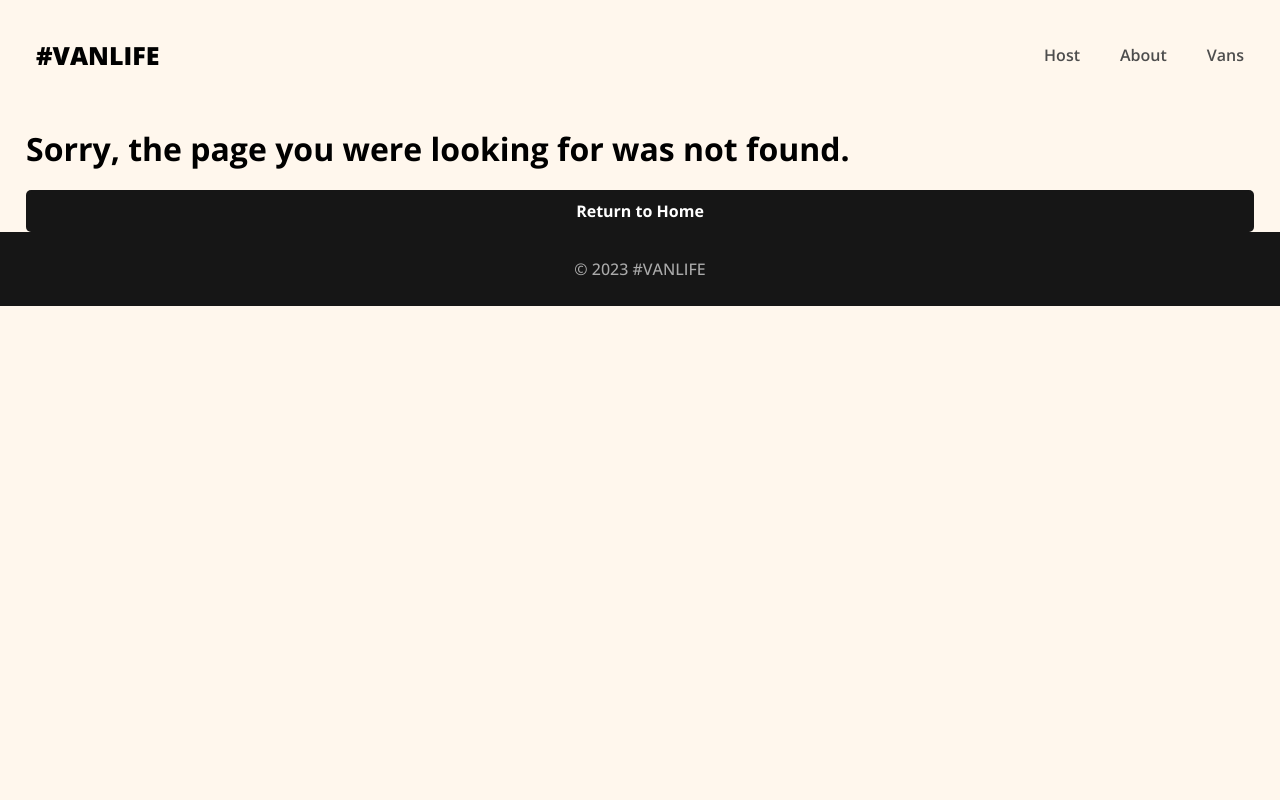
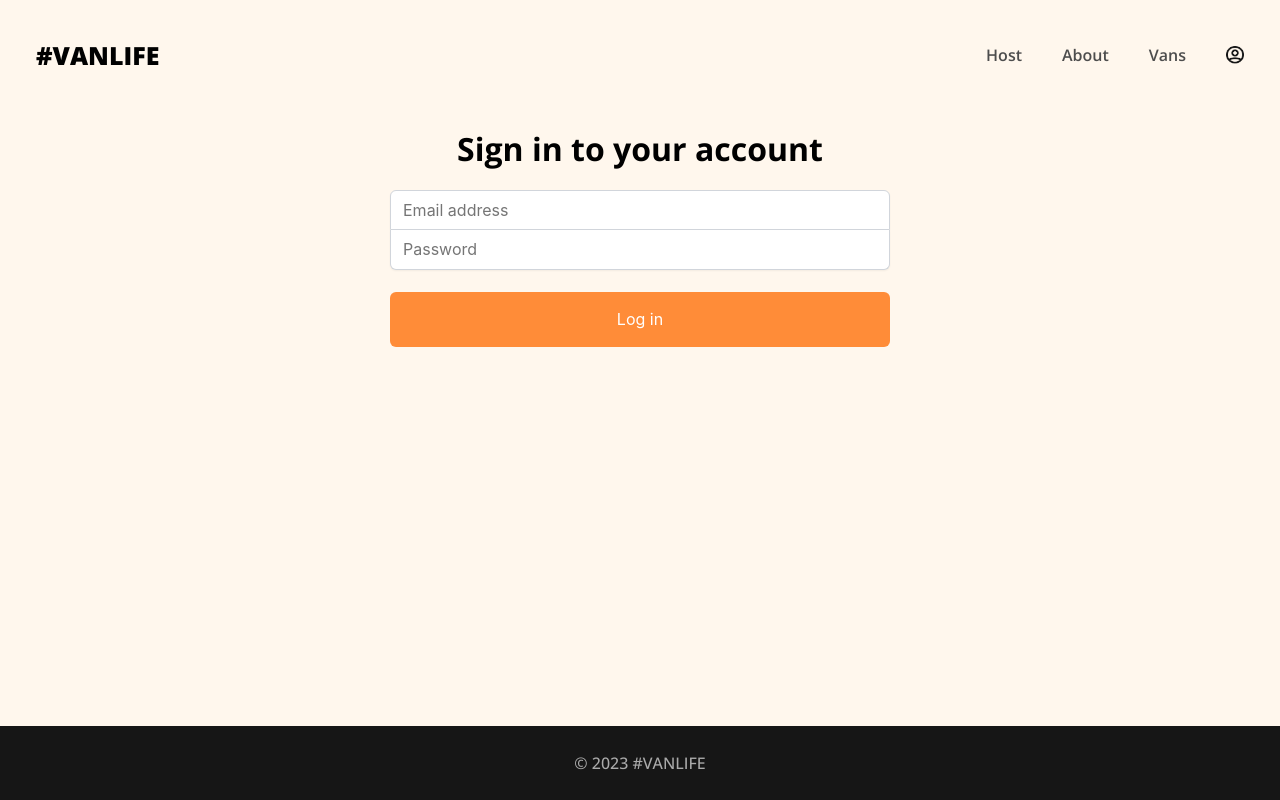
Before and after one commit to Sagnik004/react-concepts, a React (Vite) app in the folder react-router-v6-fcc/: page /login in a window 1280 px wide. Before the commit this address had no page. Built offline with nearby package versions, Linux system fonts and the light colour scheme; what miragejs would draw is missing.

Commit message:
react-router-6-fcc setup for protected routes using new data apis

```diff
--- a/react-router-v6-fcc/src/App.jsx
+++ b/react-router-v6-fcc/src/App.jsx
@@ -17,6 +17,7 @@
 import HostVanInfo from './pages/Host/HostVanInfo';
 import HostVanPricing from './pages/Host/HostVanPricing';
 import HostVanPhotos from './pages/Host/HostVanPhotos';
+import Login from './pages/Login';
 import PageNotFound from './pages/404';
 import Layout from './components/Layout';
 import HostLayout from './components/HostLayout';
@@ -27,6 +28,7 @@
     <Route element={<Layout />}>
       <Route path="/" element={<Home />} />
       <Route path="about" element={<About />} />
+      <Route path="login" element={<Login />} />
       <Route
         path="vans"
         element={<VansList />}
@@ -36,16 +38,64 @@
       <Route path="vans/:id" element={<VanDetail />} />
 
       <Route path="host" element={<HostLayout />}>
-        <Route index element={<Dashboard />} />
-        <Route path="income" element={<Income />} />
-        <Route path="vans" element={<HostVans />} />
+        <Route
+          index
+          element={<Dashboard />}
+          loader={async () => {
+            return null;
+          }}
+        />
+        <Route
+          path="income"
+          element={<Income />}
+          loader={async () => {
+            return null;
+          }}
+        />
+        <Route
+          path="vans"
+          element={<HostVans />}
+          loader={async () => {
+            return null;
+          }}
+        />
+        <Route
+          path="reviews"
+          element={<Reviews />}
+          loader={async () => {
+            return null;
+          }}
+        />
 
-        <Route path="vans/:id" element={<HostVanDetails />}>
-          <Route index element={<HostVanInfo />} />
-          <Route path="pricing" element={<HostVanPricing />} />
-          <Route path="photos" element={<HostVanPhotos />} />
+        <Route
+          path="vans/:id"
+          element={<HostVanDetails />}
+          loader={async () => {
+            return null;
+          }}
+        >
+          <Route
+            index
+            element={<HostVanInfo />}
+            loader={async () => {
+              return null;
+            }}
+          />
+          <Route
+            path="pricing"
+            element={<HostVanPricing />}
+            loader={async () => {
+              return null;
+            }}
+          />
+          <Route
+            path="photos"
+            element={<HostVanPhotos />}
+            loader={async () => {
+              return null;
+            }}
+          />
         </Route>
-        <Route path="reviews" element={<Reviews />} />
       </Route>
 
       {/* 404 page */}
--- a/react-router-v6-fcc/src/components/Header.jsx
+++ b/react-router-v6-fcc/src/components/Header.jsx
@@ -1,13 +1,20 @@
-import { Link, NavLink } from "react-router-dom";
+import { Link, NavLink } from 'react-router-dom';
+
+import avatarImg from '../assets/images/avatar-icon.png';
 
 const Header = () => {
   return (
     <header>
-      <Link to="/" className="site-logo">#VANLIFE</Link>
+      <Link to="/" className="site-logo">
+        #VANLIFE
+      </Link>
       <nav>
         <NavLink to="/host">Host</NavLink>
         <NavLink to="/about">About</NavLink>
         <NavLink to="/vans">Vans</NavLink>
+        <Link to="login" className="login-link">
+          <img src={avatarImg} className="login-icon" />
+        </Link>
       </nav>
     </header>
   );
--- a/react-router-v6-fcc/src/index.css
+++ b/react-router-v6-fcc/src/index.css
@@ -10,6 +10,12 @@
   padding: 0;
   background-color: #fff7ed;
   font-family: 'Open Sans', sans-serif;
+}
+
+#root {
+  min-height: 100vh;
+  display: flex;
+  flex-direction: column;
 }
 
 a {
@@ -90,11 +96,11 @@
   background-color: #161616;
   color: #aaaaaa;
   height: 74px;
+  margin-top: auto;
   display: flex;
   flex-shrink: 0;
   justify-content: center;
   align-items: center;
-  margin-top: auto;
   font-weight: 500;
 }
 
--- /dev/null
+++ b/react-router-v6-fcc/src/pages/Login.jsx
@@ -0,0 +1,46 @@
+import { useState } from 'react';
+
+const Login = () => {
+  const [loginFormData, setLoginFormData] = useState({
+    email: '',
+    password: '',
+  });
+
+  const handleSubmit = (e) => {
+    e.preventDefault();
+    console.log(loginFormData);
+  };
+
+  const handleChange = (e) => {
+    const { name, value } = e.target;
+    setLoginFormData((prev) => ({
+      ...prev,
+      [name]: value,
+    }));
+  };
+
+  return (
+    <div className="login-container">
+      <h1>Sign in to your account</h1>
+      <form onSubmit={handleSubmit} className="login-form">
+        <input
+          name="email"
+          onChange={handleChange}
+          type="email"
+          placeholder="Email address"
+          value={loginFormData.email}
+        />
+        <input
+          name="password"
+          onChange={handleChange}
+          type="password"
+          placeholder="Password"
+          value={loginFormData.password}
+        />
+        <button>Log in</button>
+      </form>
+    </div>
+  );
+};
+
+export default Login;
```
Also changed, not shown: react-router-v6-fcc/src/assets/images/avatar-icon.png (added).
